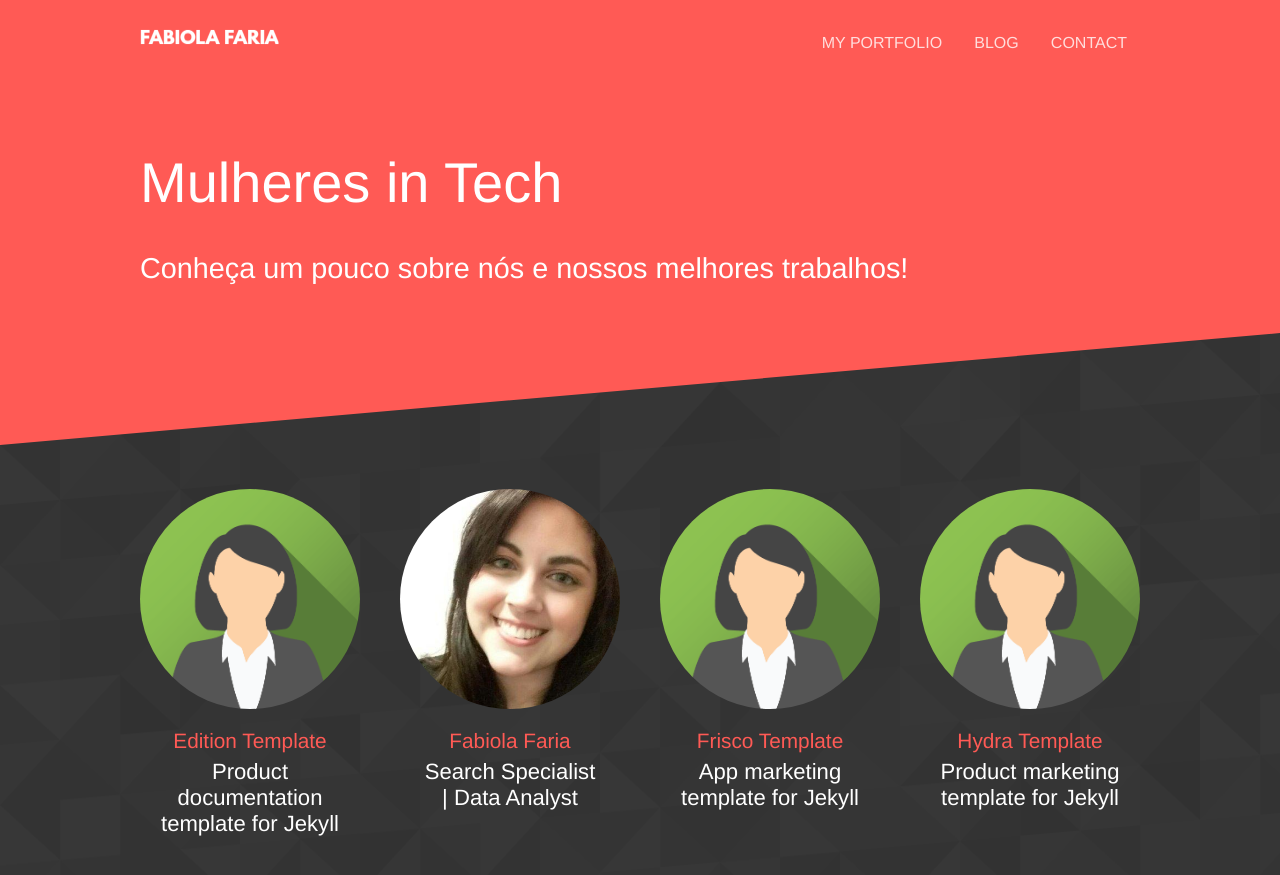
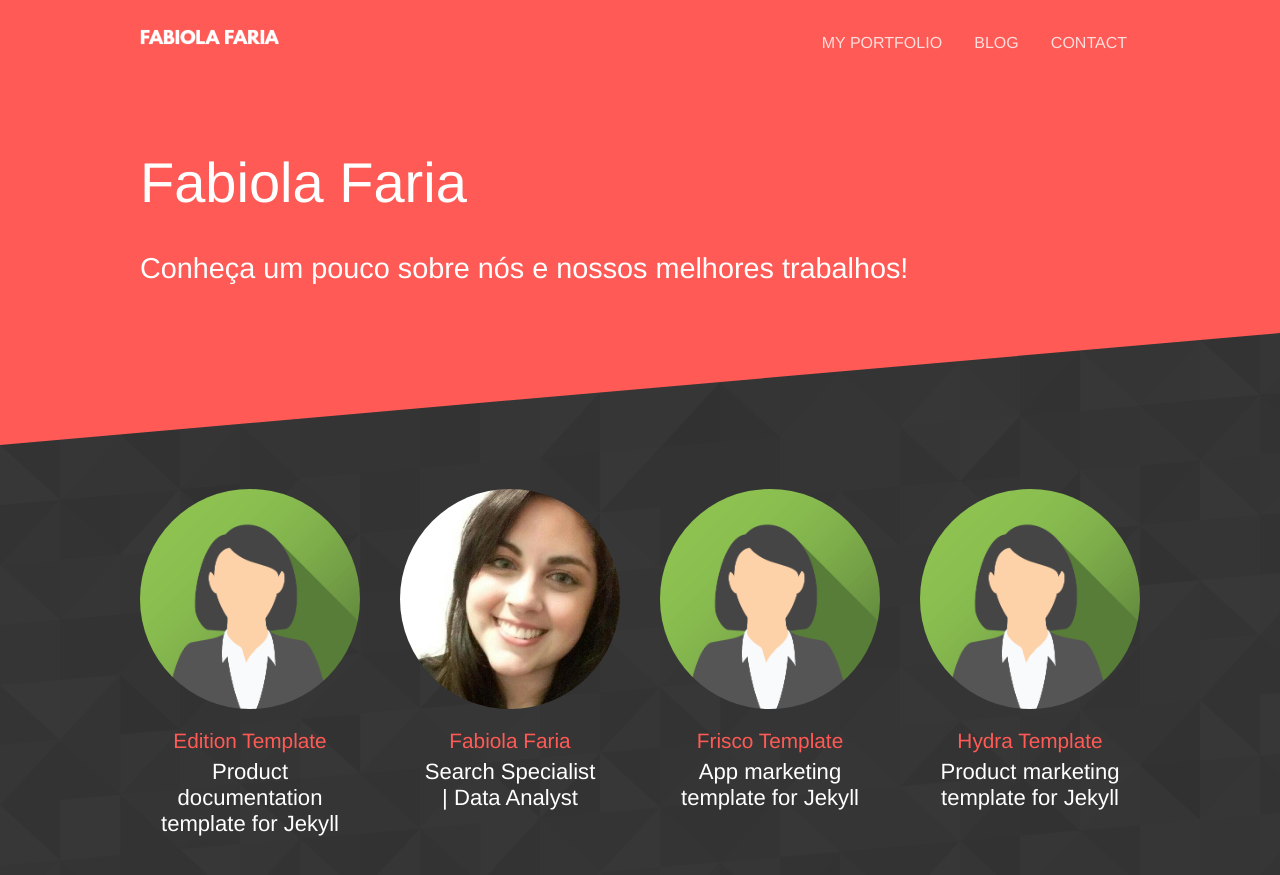
Before and after one commit to seoanalytics/seoanalytics.github.io, a Jekyll site: the page built from portfolio.html, in a window 1280 px wide and 900 px high. Shown: the top 875 px of the window. Built offline with Jekyll 4.4.1, drawn with Linux system fonts in a browser that asks for light colours.

Commit message:
Updated 'portfolio.html' via CloudCannon

```diff
--- a/portfolio.html
+++ b/portfolio.html
@@ -1,6 +1,6 @@
 ---
 title: Portfolio
-heading: Mulheres in Tech
+heading: Fabiola Faria
 subtitle: Conheça um pouco sobre nós e nossos melhores trabalhos!
 ---
 
```
